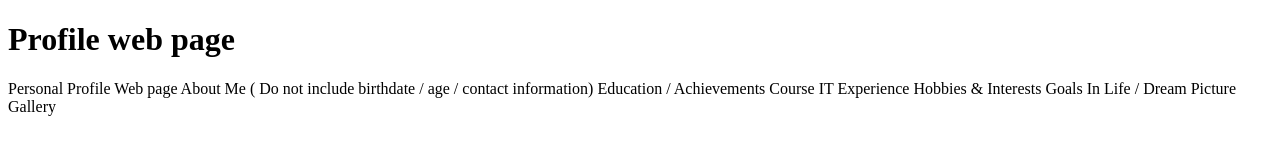
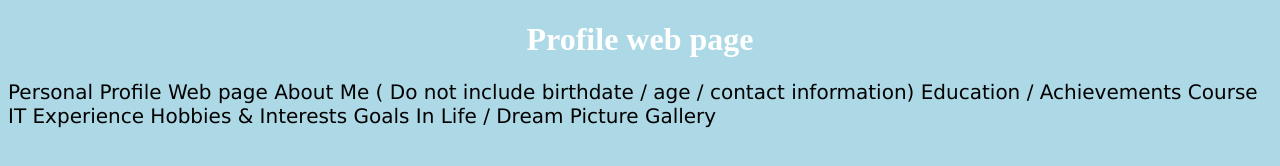
Before and after one commit to alcantara0422/WEBPROG-PERSONAL-WEBSITE, a plain HTML site: page HOME/INDEX.HTML in a window 1280 px wide. Drawn offline with Linux system fonts and the light colour scheme; files that its build step writes are made by us from their sources.

Commit message:
added external css file

```diff
--- a/HOME/INDEX.HTML
+++ b/HOME/INDEX.HTML
@@ -1,6 +1,7 @@
 <!DOCTYPE html>
 <html>
 <head>
+    <link rel="stylesheet" href="mystyle.css">
 <title>Page Title</title>
 </head>
 <body>
--- /dev/null
+++ b/HOME/css/mystyle.css
@@ -0,0 +1,13 @@
+body {
+    background-color: lightblue;
+  }
+
+  h1 {
+    color: white;
+    text-align: center;
+  }
+
+  p {
+    font-family: verdana;
+    font-size: 20px;
+  }
```
